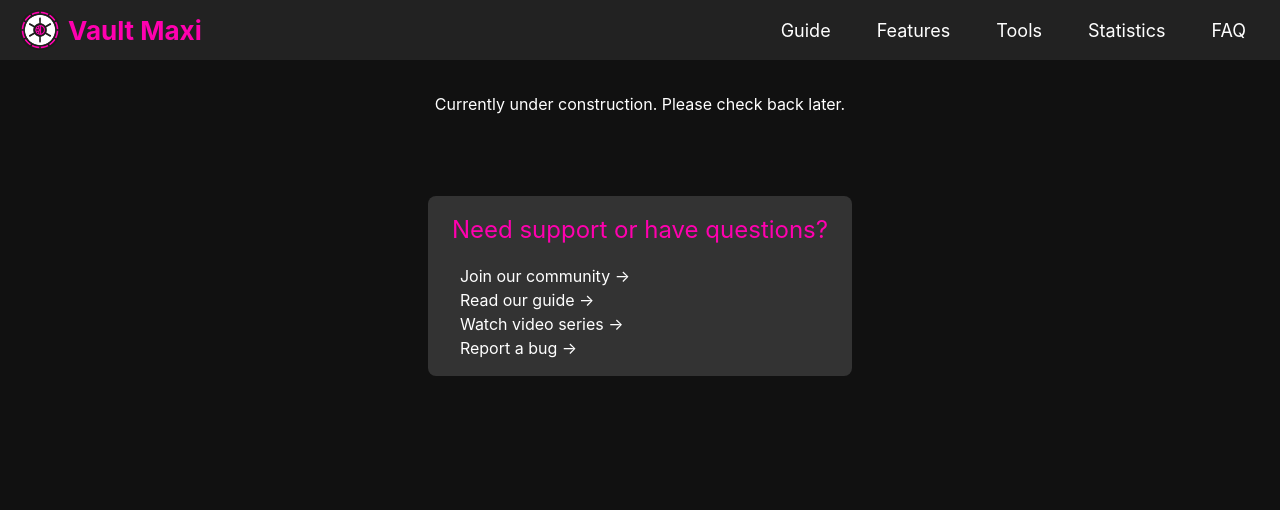
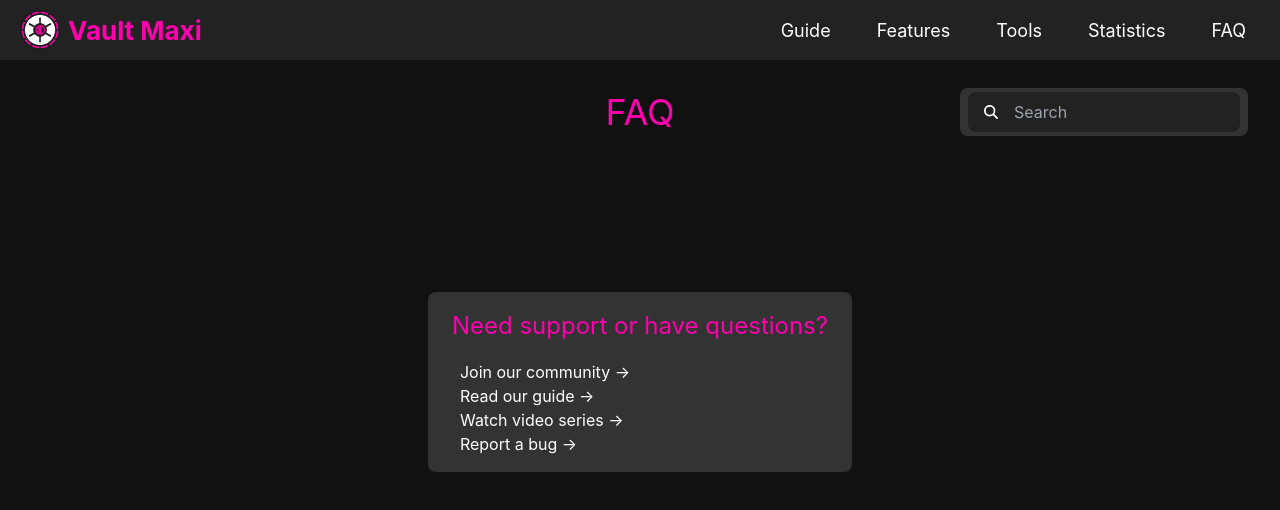
Before and after one commit to Krysh90/vault-maxi-web, a Next.js app: page /faq in a window 1280 px wide. Shown: the top 510 px of the page. Built offline with nearby package versions, Linux system fonts and the light colour scheme.

Commit message:
[faq] added base setup

```diff
--- a/components/core/page-header.tsx
+++ b/components/core/page-header.tsx
@@ -6,7 +6,7 @@ interface PageHeaderProps {
 export default function PageHeader({ pageHeader, children }: PageHeaderProps): JSX.Element {
   return (
     <>
-      <h1 className="text-4xl text-main">{pageHeader}</h1>
+      <h1>{pageHeader}</h1>
       <div className="flex flex-col w-full pt-4 gap-4 items-center">{children}</div>
     </>
   )
--- /dev/null
+++ b/components/faq/themed-search.tsx
@@ -0,0 +1,22 @@
+import { faSearch } from '@fortawesome/free-solid-svg-icons'
+import { FontAwesomeIcon } from '@fortawesome/react-fontawesome'
+
+interface ThemedSearchProps {
+  onChange: (value: string) => void
+}
+
+export default function ThemedSearch({ onChange }: ThemedSearchProps): JSX.Element {
+  return (
+    <div className="bg-light rounded-lg h-12 w-full px-2 py-1 md:w-72">
+      <div className="bg-dark rounded-lg w-full h-full flex flex-row items-center gap-2 px-2">
+        <FontAwesomeIcon className="px-2" icon={faSearch} size={'sm'} />
+        <input
+          type="text"
+          placeholder="Search"
+          className="text-white focus:outline-none bg-dark w-full"
+          onChange={(e) => onChange(e.target.value)}
+        />
+      </div>
+    </div>
+  )
+}
--- a/pages/faq.tsx
+++ b/pages/faq.tsx
@@ -1,10 +1,14 @@
 import { NextPage } from 'next'
 import Layout from '../components/core/layout'
+import ThemedSearch from '../components/faq/themed-search'
 
 const Faq: NextPage = () => {
   return (
-    <Layout page="FAQ">
-      <h1>Currently under construction. Please check back later.</h1>
+    <Layout page="FAQ" full maxWidth>
+      <h1 className="mx-auto">FAQ</h1>
+      <div className="w-full flex justify-end py-4 md:-translate-y-[3.75rem]">
+        <ThemedSearch onChange={console.log} />
+      </div>
     </Layout>
   )
 }
--- a/pages/features.tsx
+++ b/pages/features.tsx
@@ -6,7 +6,7 @@ import { FeatureRepository } from '../lib/feature.repository'
 const Features: NextPage = () => {
   return (
     <Layout page="Features" full>
-      <h1 className="text-4xl text-main">Features</h1>
+      <h1>Features</h1>
       <CardOverview
         items={FeatureRepository.all().map((f, index) => ({
           index,
--- a/pages/index.tsx
+++ b/pages/index.tsx
@@ -25,7 +25,7 @@ const Home: NextPage = () => {
   return (
     <Layout page="Home">
       <div className={styles.claim}>
-        <h1 style={{ display: 'flex', alignItems: 'center', flexDirection: 'column' }}>
+        <h1 style={{ display: 'flex', alignItems: 'center', flexDirection: 'column', color: '#fff' }}>
           <p>
             <em>
               <strong>MAXI</strong>
--- a/pages/statistics.tsx
+++ b/pages/statistics.tsx
@@ -53,7 +53,7 @@ const Statistics: NextPage<StatisticsProps> = ({ statistics, history }: Statisti
 
   return (
     <Layout page="Statistics" full maxWidth withoutSupport>
-      <h1 className="text-4xl text-main">Statistics</h1>
+      <h1>Statistics</h1>
       <div className="flex flex-row flex-wrap py-8 gap-16 flex-grow justify-center items-start w-full">
         <StaticEntry type="info" text={infoText} variableHeight />
         {charts.map((info, index) => {
--- a/pages/tool/reinvest-pattern.tsx
+++ b/pages/tool/reinvest-pattern.tsx
@@ -9,7 +9,7 @@ const ReinvestPattern: NextPage = () => {
   return (
     <Layout page="Tool - Reinvest pattern" full maxWidth withoutSupport>
       <ReinvestContextProvider>
-        <h1 className="text-4xl text-main">Reinvest pattern</h1>
+        <h1>Reinvest pattern</h1>
         <div className="flex flex-col md:flex-row py-8 gap-8 flex-grow justify-center items-center md:items-start w-full">
           <ReinvestChart />
           <ReinvestEntries />
--- a/pages/tools.tsx
+++ b/pages/tools.tsx
@@ -6,7 +6,7 @@ import { ToolRepository } from '../lib/tool.repository'
 const Tools: NextPage = () => {
   return (
     <Layout page="Tools" full>
-      <h1 className="text-4xl text-main">Tools</h1>
+      <h1>Tools</h1>
       <CardOverview
         items={ToolRepository.all().map((t, index) => ({
           index,
--- a/styles/globals.css
+++ b/styles/globals.css
@@ -23,6 +23,10 @@ a {
 
 li {
   list-style: none;
+}
+
+h1 {
+  @apply text-4xl text-main;
 }
 
 h2 {
```
Also changed, not shown: contexts/faq.context.tsx (added, +25 -0 lines).
